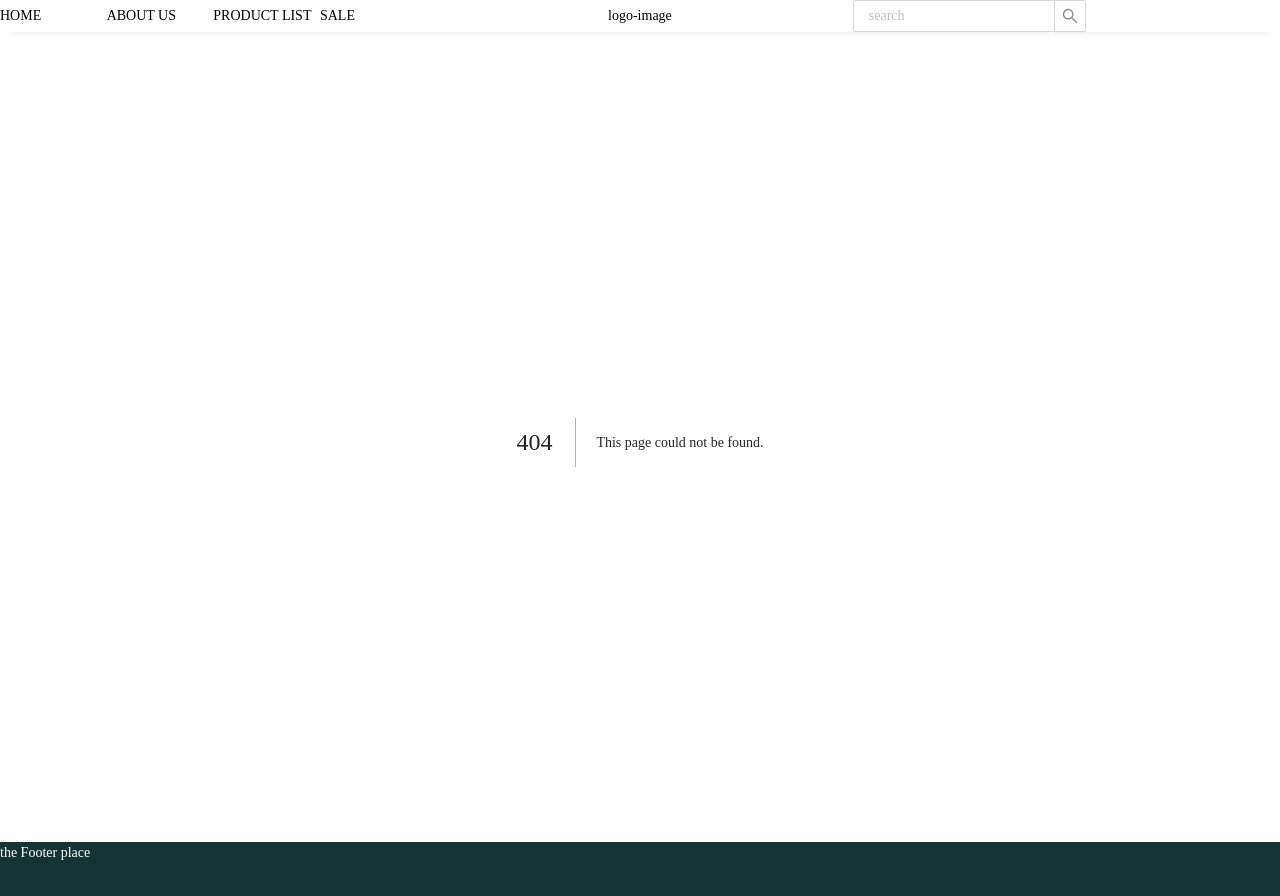
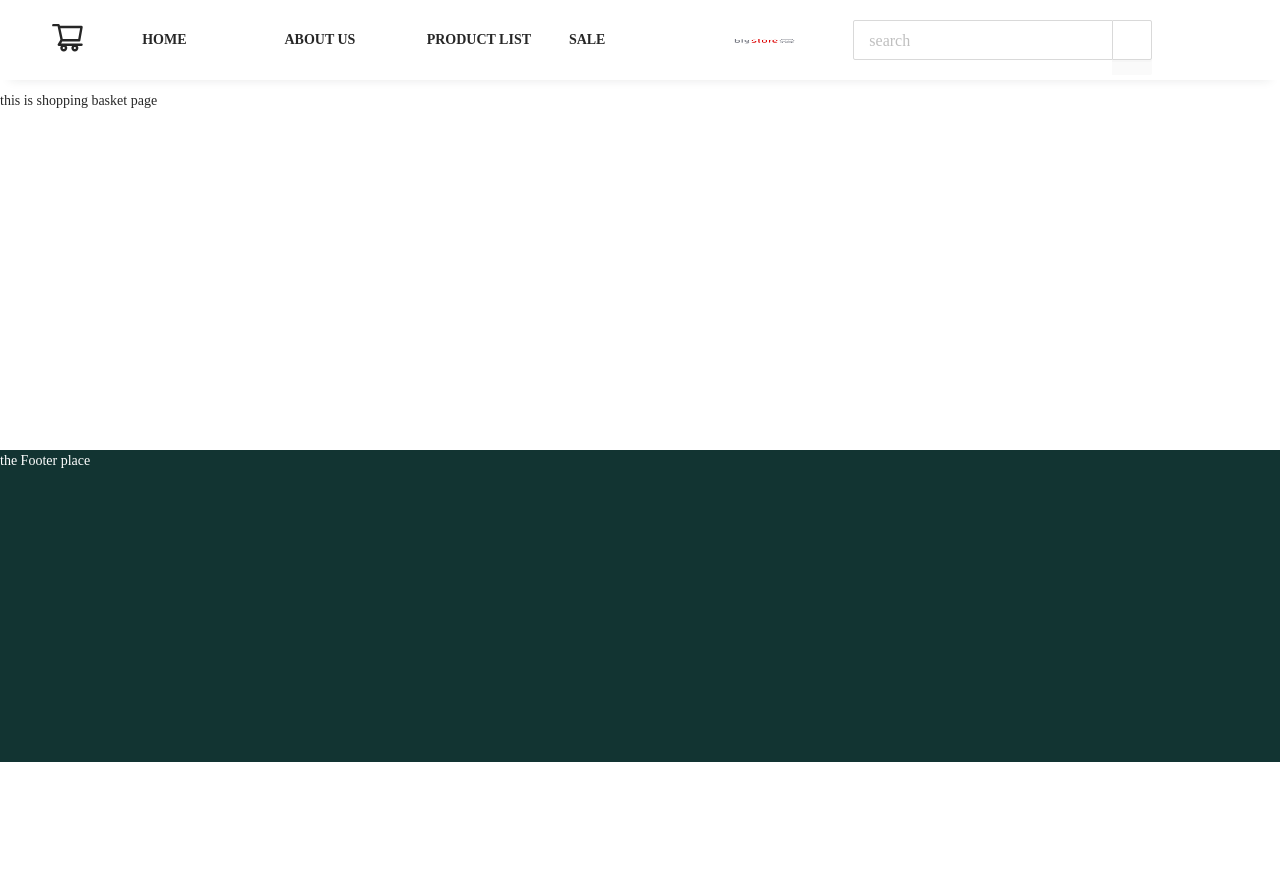
Before and after one commit to Maede-Dev/big-store, a Next.js app: page /shopping-basket in a window 1280 px wide. Before the commit this address had no page. Shown: the top 896 px of the page. After the commit the page ends 800 px from the top, so only its background shows below. Built offline with nearby package versions, Linux system fonts and the light colour scheme.

Commit message:
add logo and shopping card to header

```diff
--- a/Components/Header/Header.module.scss
+++ b/Components/Header/Header.module.scss
@@ -2,13 +2,39 @@
   background-color: white;
   margin-bottom: 10px;
   box-shadow: rgba(33, 35, 38, 0.1) 0px 10px 10px -10px;
+
+  :global{
+    .anticon svg {
+      width: 35px;
+      height: 50px;
+      text-align: center;
+      margin-left: 50px;
+    }
+  }
+
   .header_logo {
-    text-align: center;
+    display: flex;
+    position: static;
+    height: 50px;
+    width: 100%;
+    cursor: pointer;
   }
+
   .header_cols {
     cursor: pointer;
+    font-weight: 700;
   }
+
   .header_cols:hover {
-    background-color: rgba(146, 129, 245, 0.918);
+    background-color: rgb(241, 43, 43);
   }
+
+  .search_input{
+    margin-top: 20px;
+    width: 300px;
+    height: 60px;
+    position: static;
+    overflow: visible;
+  }
+
 }
--- a/Components/Header/index.jsx
+++ b/Components/Header/index.jsx
@@ -2,14 +2,21 @@ import { Col, Input, Row, Space } from "antd";
 
 import Link from "next/link";
 import React from "react";
+import {SearchOutlined} from '@ant-design/icons';
+import {ShoppingCartOutlined} from '@ant-design/icons';
 import style from "./Header.module.scss";
 
 const { Search } = Input;
 const Header = () => {
   return (
     <Row justify="space-between" align="middle" className={style.header_container}>
-      {/* style in antd */
-      /* <Checkbox>check me! </Checkbox> */}
+       {/* style in antd  */}
+      <Col span={2} className={style.header_cols}>
+        <Link href="/shopping-basket">
+         <ShoppingCartOutlined className={style.shopping_icon} />
+        </Link>
+      </Col>
+
       <Col span={2} className={style.header_cols}>
         <Link href="/">
           <span>HOME</span>
@@ -34,14 +41,16 @@ const Header = () => {
         </Link>
       </Col>
 
-      <Col span={8} className={style.header_logo}>
-        {/* <img src="/public/Images/Logo.png" alt="header-logo" /> */}
-        logo-image
+      <Col span={2} className={style.header_logo}>
+      <Link href="/">
+        <img src="/Images/Logo.png" alt="header-logo" className={style.header_logo} />
+        </Link>
       </Col>
 
       <Col span={8} className="search">
         <Space direction="vertical">
-          <Search placeholder=" search" className="search-box" />
+          <Search placeholder=" search"
+      size="large" className={style.search_input}  />
         </Space>
       </Col>
     </Row>
--- /dev/null
+++ b/pages/shopping-basket/index.jsx
@@ -0,0 +1,11 @@
+import React from 'react'
+
+const ShoppingBasket = () => {
+    return (
+        <div>
+            this is shopping basket page
+        </div>
+    )
+}
+
+export default ShoppingBasket
```
Also changed, not shown: public/Images/Logo.png (added).
